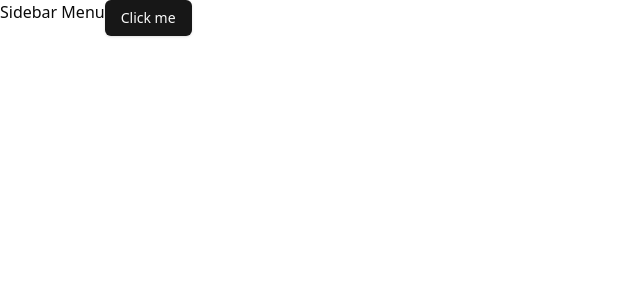
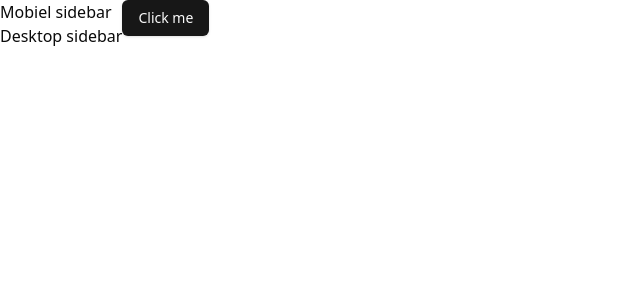
Before and after one commit to bitDevBcn/shadcn, a Nuxt app: page / in a window 1280 px wide. Shown: the top 300 px of the page, without its empty margins (0-640 px from the left). Built offline with nearby package versions, Linux system fonts and the light colour scheme.

Commit message:
first update repro

```diff
--- a/components/Sidebar/index.vue
+++ b/components/Sidebar/index.vue
@@ -1,7 +1,8 @@
 <script setup>
 </script>
 <template>
-    <div>
-      <p>Sidebar Menu</p>
+    <div class="relative">
+      <div>Mobiel sidebar</div>
+      <div>Desktop sidebar</div>
     </div>
   </template>
```
Also changed, not shown: 1 other file (tests, documents, lock files or other folders).
